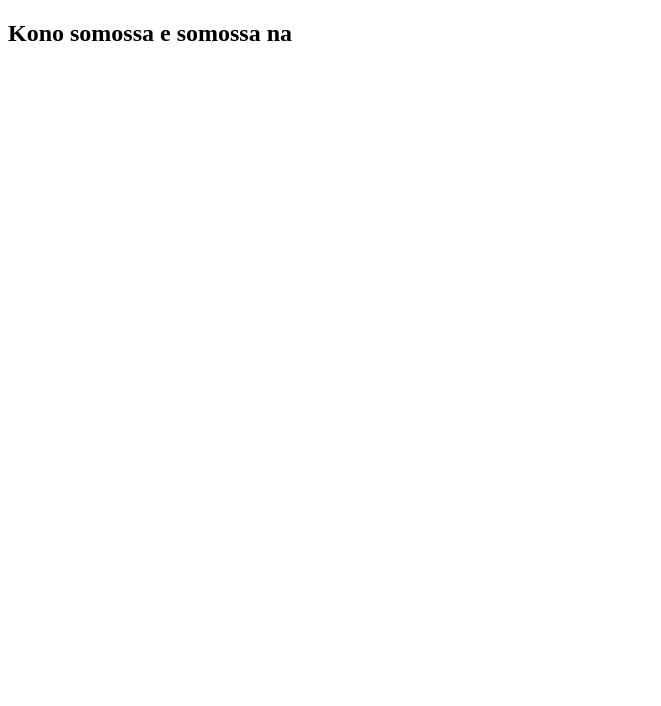
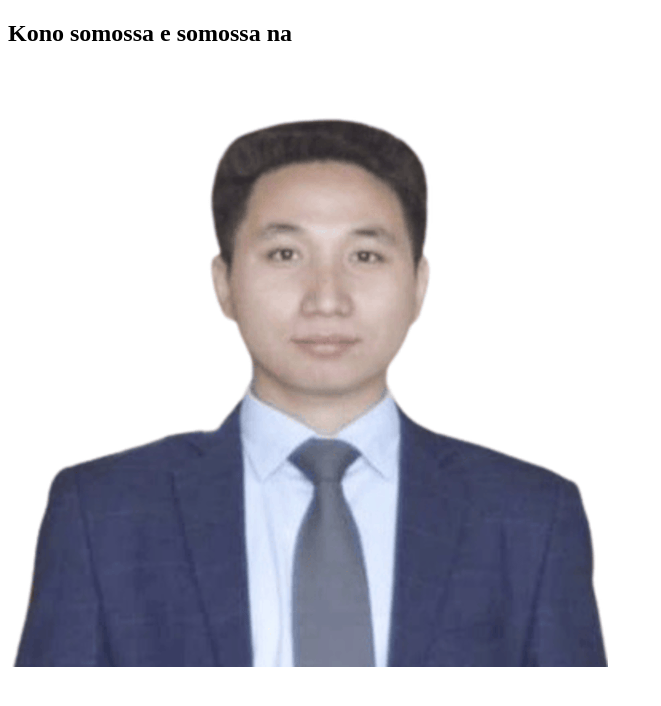
Before and after one commit to ArjitoChakma/problem-will-never-last, a plain HTML site: page Index.html in a window 1280 px wide. Shown: the whole page, without its empty margins (0-661 px from the left). Drawn offline with Linux system fonts and the light colour scheme.

Commit message:
new commit

```diff
--- a/Index.html
+++ b/Index.html
@@ -7,5 +7,6 @@
   </head>
   <body>
     <h2>Kono somossa e somossa na</h2>
+    <img src="Images/image.PNG" alt="" />
   </body>
 </html>
```
Also changed, not shown: Images/image.png (added), 1 other file.
